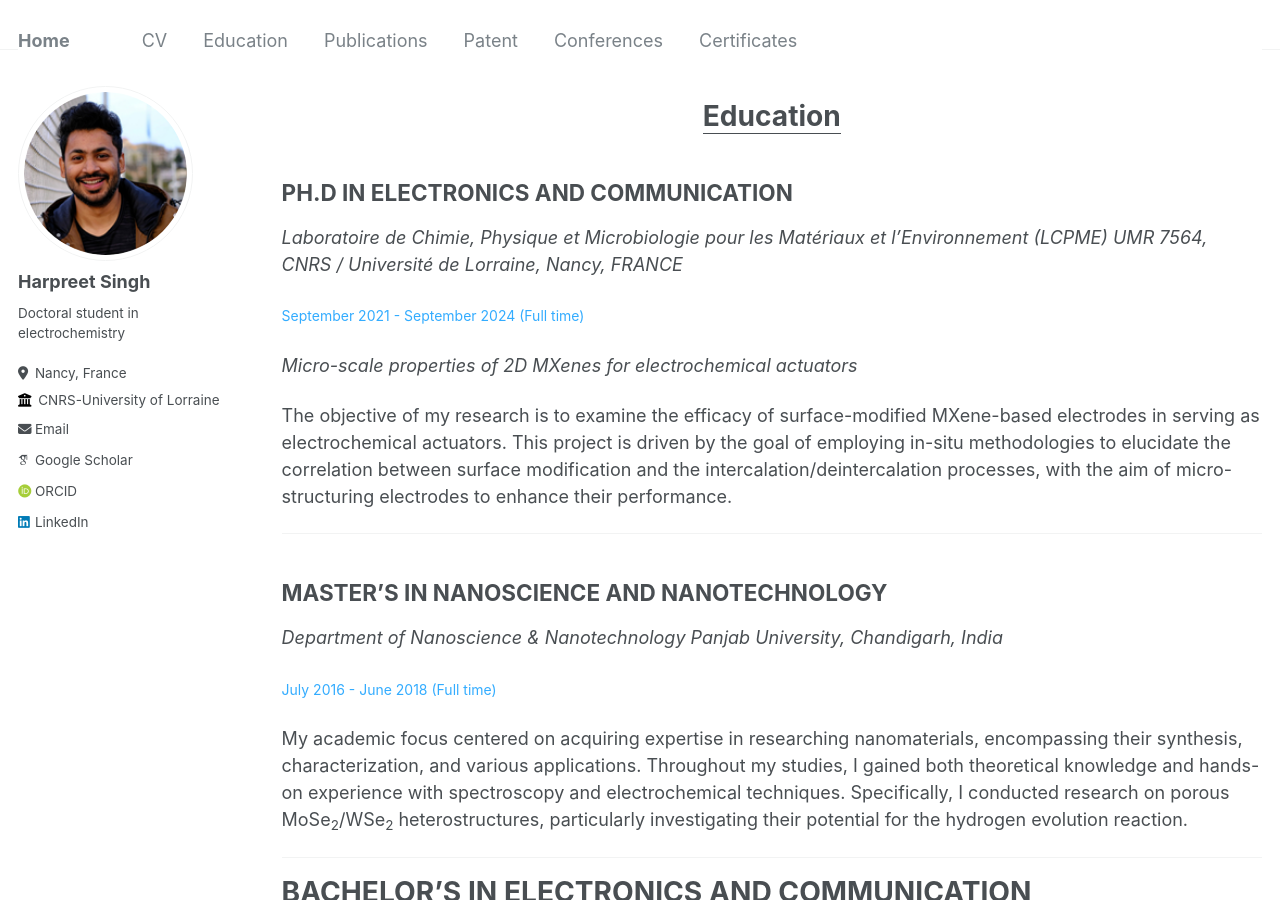
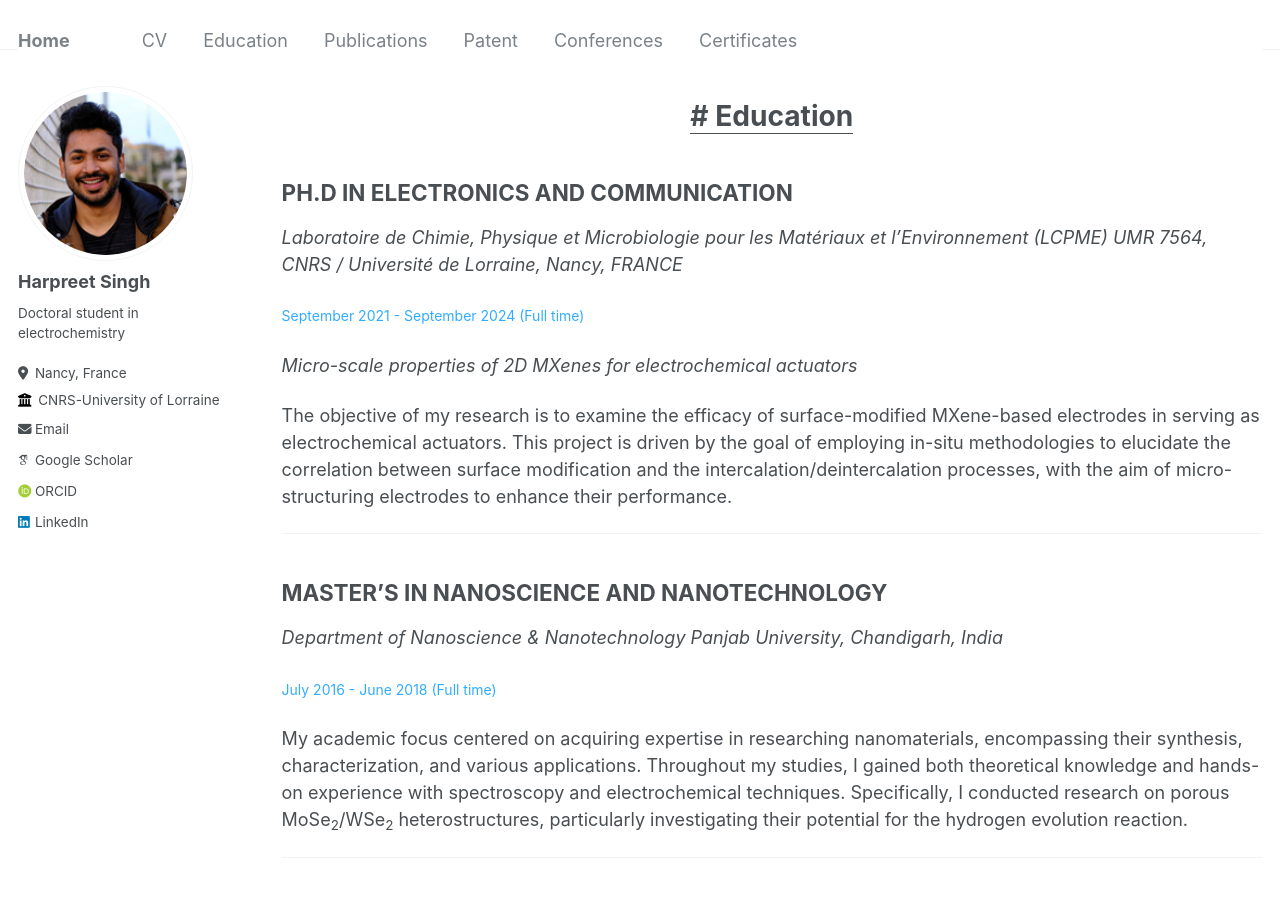
Before and after one commit to Harpr33t-Singh/Harpr33t-Singh.github.io, a Jekyll site: the page built from _pages/cv.md, in a window 1280 px wide and 900 px high. Built offline with Jekyll 4.4.1, drawn with Linux system fonts in a browser that asks for light colours; some web fonts are replaced.

Commit message:
Update cv.md

```diff
--- a/_pages/cv.md
+++ b/_pages/cv.md
@@ -9,7 +9,7 @@
 
 {% include base_path %}
 <div style="text-align:center;">
-  <h1><u>Education</u></h1>
+  <h1><u> # Education</u></h1>
 </div>
 
 ## PH.D IN ELECTRONICS AND COMMUNICATION
@@ -33,7 +33,7 @@
 My academic focus centered on acquiring expertise in researching nanomaterials, encompassing their synthesis, characterization, and various applications. Throughout my studies, I gained both theoretical knowledge and hands-on experience with spectroscopy and electrochemical techniques. Specifically, I conducted research on porous MoSe<sub>2</sub>/WSe<sub>2</sub> heterostructures, particularly investigating their potential for the hydrogen evolution reaction.
 
 ---
-# BACHELOR'S IN ELECTRONICS AND COMMUNICATION
+## BACHELOR'S IN ELECTRONICS AND COMMUNICATION
 *Punjab Technical University, Jalandhar, Punjab*
 
 <span style="color: #33ACFF; font-size: 14px;">August 2011 - June 2015 (Full time)</span>
@@ -42,7 +42,7 @@
 
 ---
 
-# EXTRA CURICULLAR ACTIVITIES
+## EXTRA CURICULLAR ACTIVITIES
 
 * Group meetings organizer, ELAN group, LCPME, Nancy, France <span style="color: #33ACFF; font-size: 14px;">November 2022 - Octuber 2023</span>
 
@@ -55,7 +55,7 @@
 
 ---
 
-# ACHIEVEMENTS
+## ACHIEVEMENTS
 
 * DrEAM mobility grant by the Université de Lorraine within the framework of the Lorraine Université d'Excellence Initiative (LUE) for carrying out a three-month research activity abroad.<span style="color: #33ACFF; font-size: 14px;">  June 2023 - August 2023</span>
 
```
